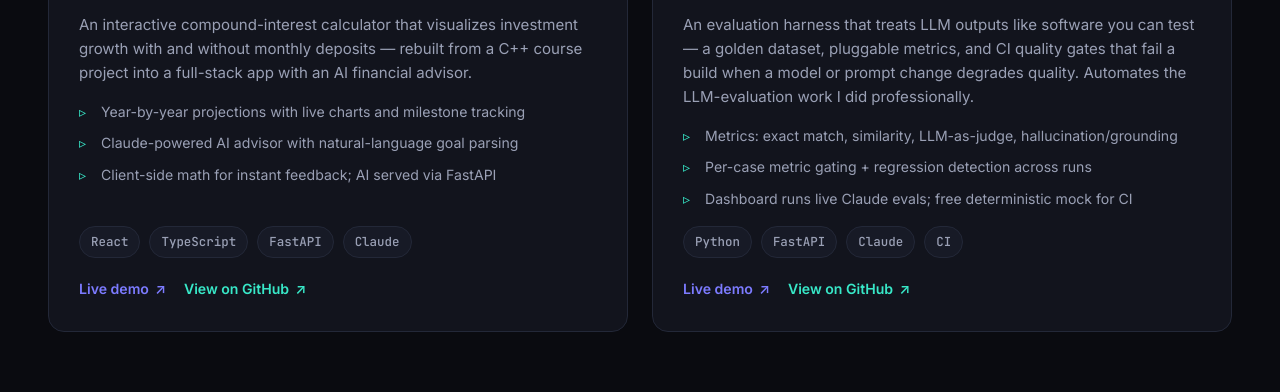
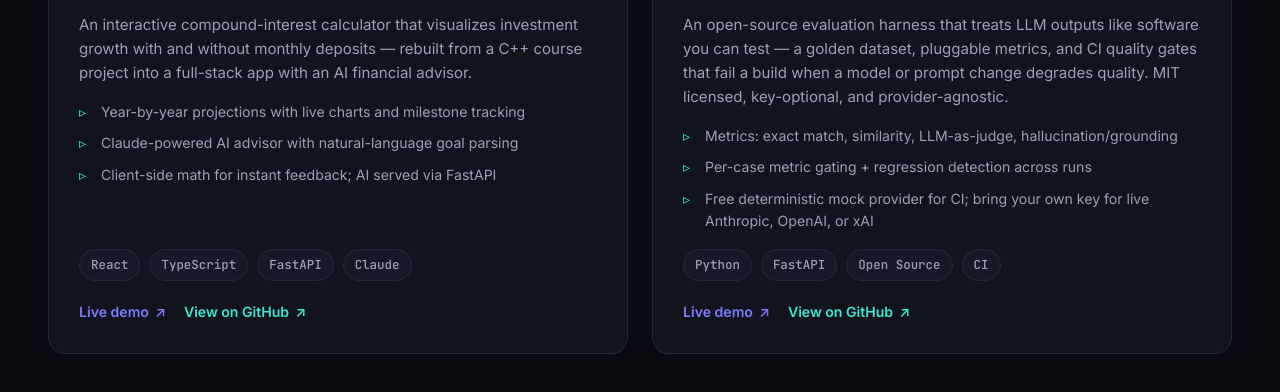
Before and after one commit to CHRISTIANSEBO/Portfolio, a plain HTML site: page index.html in a window 1280 px wide. Shown: the part 3917-4309 px from the top of the page. Drawn offline with Linux system fonts and the light colour scheme; a script that the page names is missing.

Commit message:
content: reframe LLMQA card as open-source
- Drop the 'work I did professionally' framing; describe LLMQA as an
  open-source (MIT), key-optional, provider-agnostic harness.
- Fix highlight: public demo is mock-only now (bring your own key for
  live Anthropic/OpenAI/xAI), not live Claude evals.
- Tags: Claude -> Open Source.

```diff
--- a/index.html
+++ b/index.html
@@ -371,18 +371,18 @@ result = agent.invoke(<span class="c-str">"Solve it."</span>)</code></pre>
             </div>
           </div>
           <p class="project__desc">
-            An evaluation harness that treats LLM outputs like software you can
-            test — a golden dataset, pluggable metrics, and CI quality gates that
-            fail a build when a model or prompt change degrades quality. Automates
-            the LLM-evaluation work I did professionally.
+            An open-source evaluation harness that treats LLM outputs like
+            software you can test — a golden dataset, pluggable metrics, and CI
+            quality gates that fail a build when a model or prompt change
+            degrades quality. MIT licensed, key-optional, and provider-agnostic.
           </p>
           <ul class="project__highlights">
             <li>Metrics: exact match, similarity, LLM-as-judge, hallucination/grounding</li>
             <li>Per-case metric gating + regression detection across runs</li>
-            <li>Dashboard runs live Claude evals; free deterministic mock for CI</li>
+            <li>Free deterministic mock provider for CI; bring your own key for live Anthropic, OpenAI, or xAI</li>
           </ul>
           <ul class="tags tags--sm">
-            <li>Python</li><li>FastAPI</li><li>Claude</li><li>CI</li>
+            <li>Python</li><li>FastAPI</li><li>Open Source</li><li>CI</li>
           </ul>
           <div class="project__cta">
             <a class="project__cta-primary" href="https://llmqa-production.up.railway.app/" target="_blank" rel="noopener">Live demo <span aria-hidden="true">↗</span></a>
```
